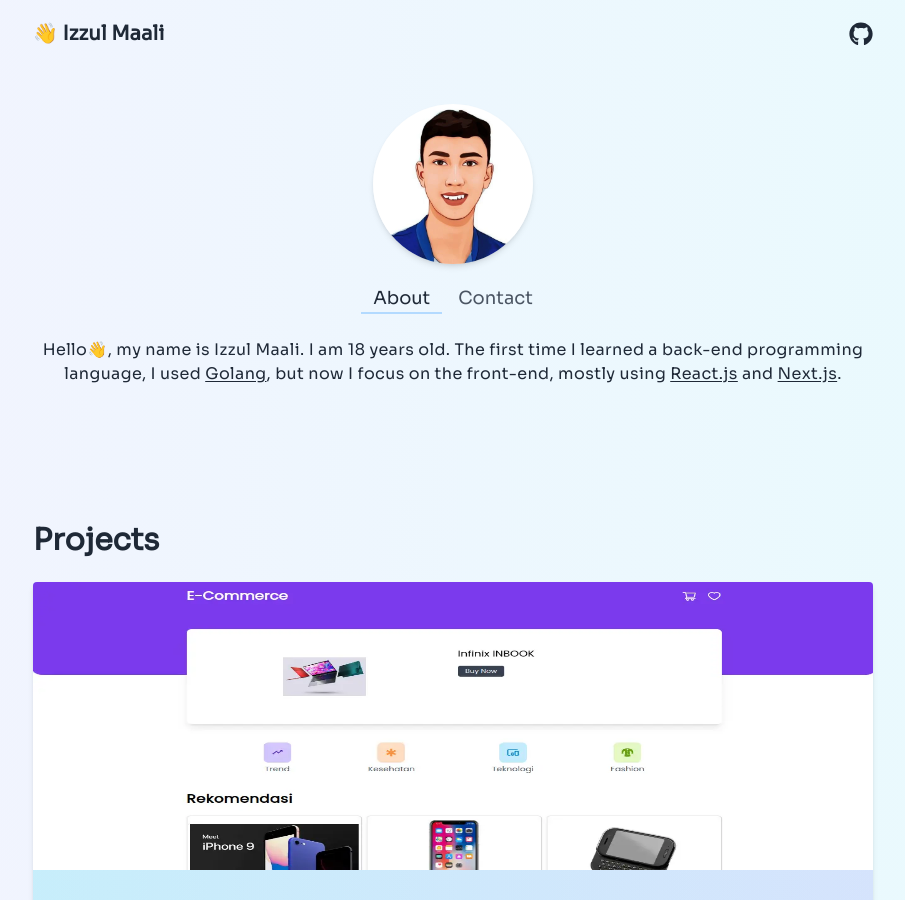
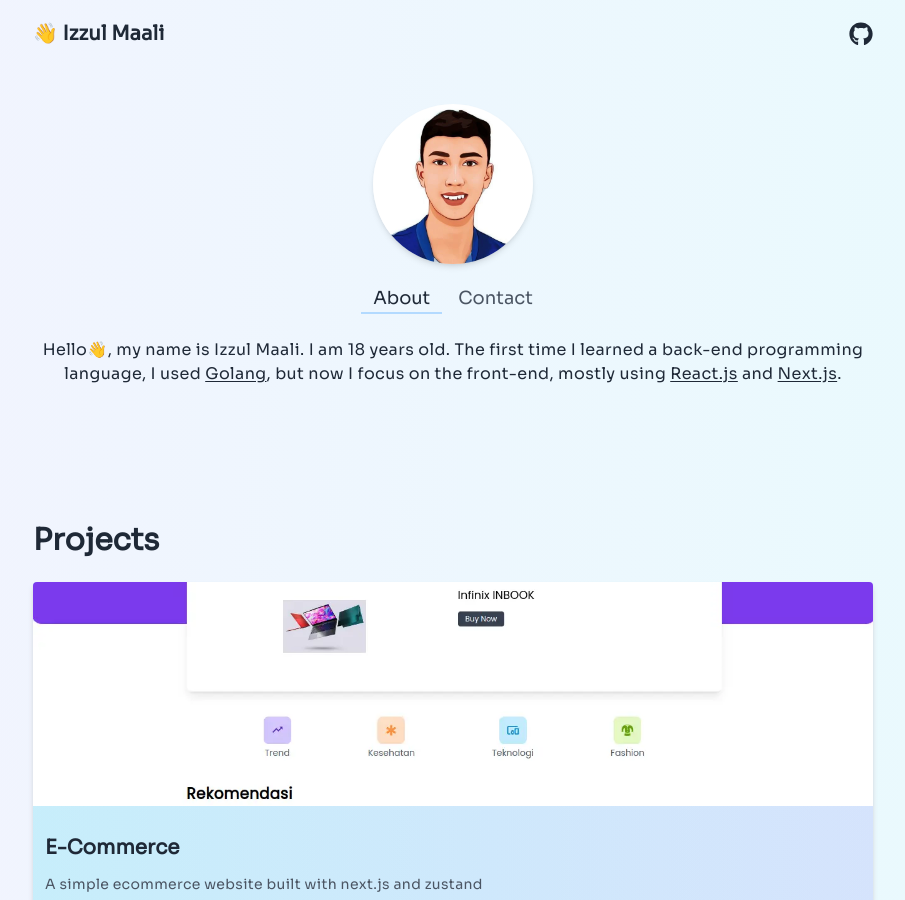
Before and after one commit to izzul-ali/personal-site, a Next.js app: page / in a window 1280 px wide. Shown: the top 900 px of the page, without its empty margins (187-1092 px from the left). Built offline with nearby package versions, Linux system fonts and the light colour scheme.

Commit message:
feat: change image widht and font size

```diff
--- a/components/project-card.tsx
+++ b/components/project-card.tsx
@@ -2,7 +2,7 @@
 import { FaGithub } from 'react-icons/fa'
 import GenerateIcon from '@/components/generate-icon'
 
-export type Project = {
+export interface Project {
   image: string
   title: string
   description: string
@@ -20,11 +20,16 @@
   demoLink
 }: Project) {
   return (
-    <div className="relative rounded overflow-hidden shadow-md hover:shadow-lg bg-gradient-to-r from-cyan-400/20 to-indigo-400/20 hover:from-cyan-400/30 hover:to-indigo-400/30 duration-300 hover:scale-105">
-      <img src={image} alt={title} className="w-full h-fit sm:h-72" />
+    <div className="relative rounded overflow-hidden shadow-md hover:shadow-lg shadow-gray-300 bg-gradient-to-r from-cyan-400/20 to-indigo-400/20 hover:from-cyan-400/30 hover:to-indigo-400/30 duration-300 hover:scale-105">
+      <img
+        src={image}
+        alt={title}
+        className="w-full h-fit sm:h-56 object-cover"
+      />
+
       <div className="px-3 py-4 mt-3">
-        <h3 className="text-xl font-semibold">{title}</h3>
-        <p className="text-base tracking-wide mt-3 text-gray-600">
+        <h3 className="text-lg sm:text-xl font-semibold">{title}</h3>
+        <p className="text-sm tracking-wide mt-3 text-gray-600">
           {description}
         </p>
 
```
